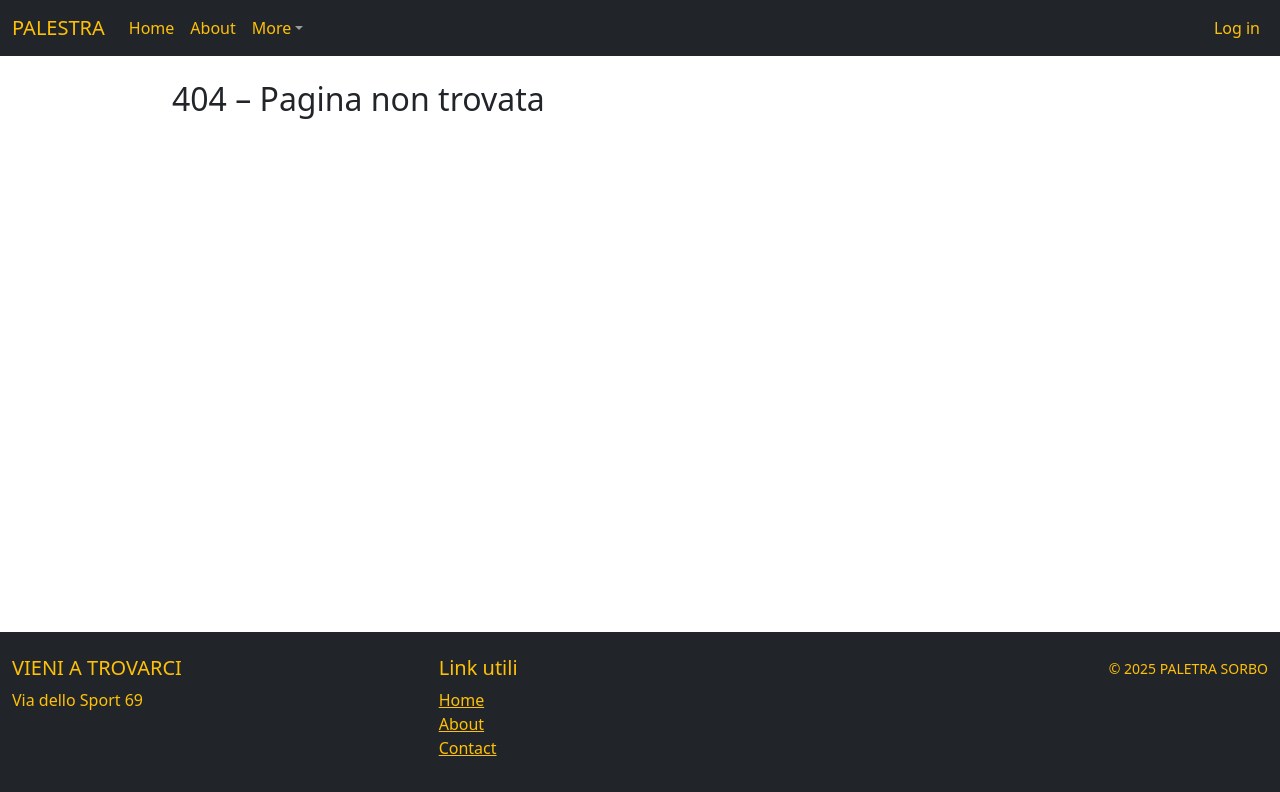
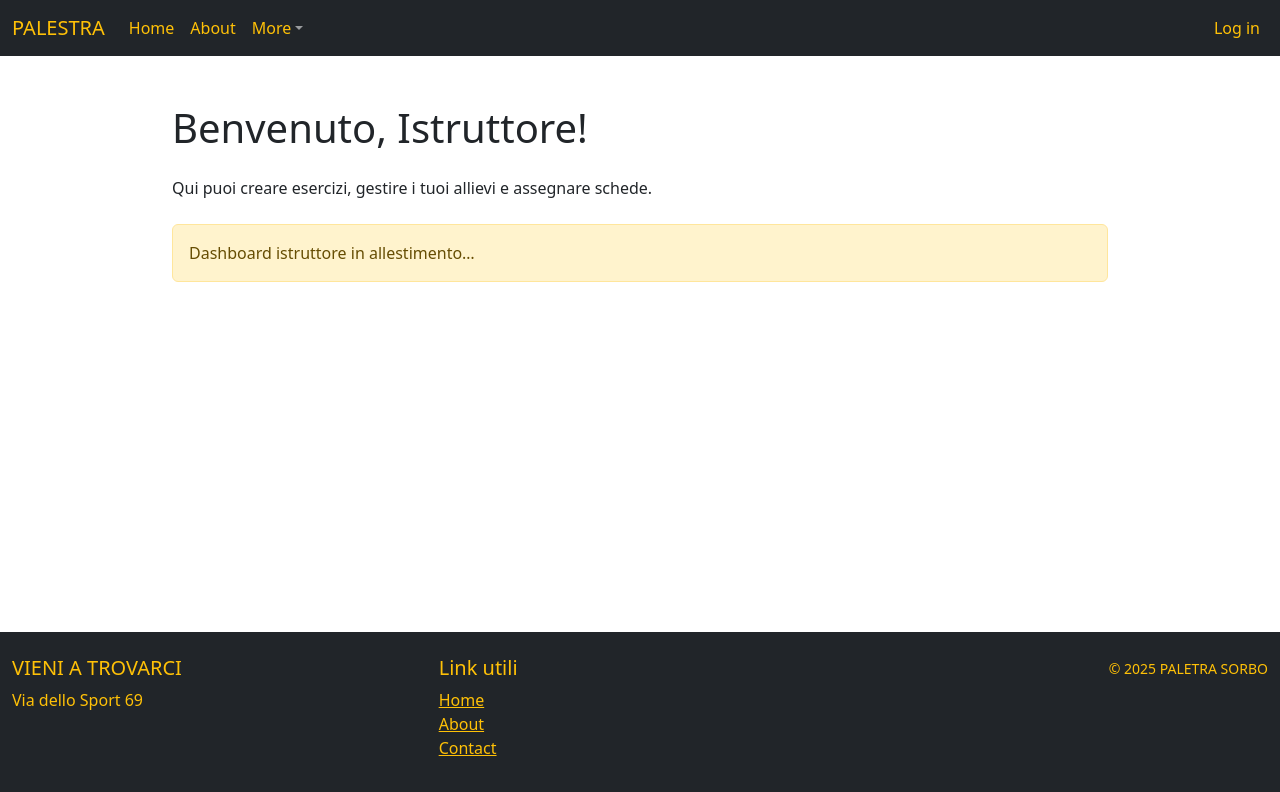
Before and after one commit to Pietrosor/CAPSTONE-FRONT, a React (Vite) app: page /istruttore in a window 1280 px wide. Before the commit this address had no page. Shown: the top 792 px of the page. Built offline with nearby package versions, Linux system fonts and the light colour scheme.

Commit message:
cliente e istruttore

```diff
--- a/src/App.tsx
+++ b/src/App.tsx
@@ -10,15 +10,20 @@ import Home from "./pages/Home"
 import About from "./pages/About"
 import Login from "./pages/Login"
 import Signup from "./pages/Signup"
+import ClienteDashboard from "./pages/ClienteDashboard"
+import IstruttoreDashboard from "./pages/IstruttoreDashboard"
 
 export default function App() {
   return (
     <Router>
       <Routes>
-        <Route element={<AuthLayout />}>
-          <Route path="/login" element={<Login />} />
-          <Route path="/signup" element={<Signup />} />
-        </Route>
+        {/* <Route element={<AuthLayout />}> */}
+        <Route path="/login" element={<Login />} />
+        <Route path="/signup" element={<Signup />} />
+
+        <Route path="/cliente" element={<ClienteDashboard />} />
+        <Route path="/istruttore" element={<IstruttoreDashboard />} />
+        {/* </Route> */}
         <Route element={<MainLayout />}>
           <Route path="/" element={<Home />} />
           <Route path="/about" element={<About />} />
--- /dev/null
+++ b/src/pages/ClienteDashboard.tsx
@@ -0,0 +1,21 @@
+import React from "react"
+import NavbarComponent from "../components/NavbarComponent"
+import FooterComponent from "../components/FooterComponents"
+
+export default function ClienteDashboard() {
+  return (
+    <div className="d-flex flex-column min-vh-100">
+      <NavbarComponent />
+
+      <main className="flex-grow-1 container py-5">
+        <h1 className="mb-4">Benvenuto, Cliente!</h1>
+        <p>Qui trovi la tua scheda di allenamento e i tuoi progressi.</p>
+        <div className="alert alert-info mt-4">
+          Scheda allenamento in arrivo…
+        </div>
+      </main>
+
+      <FooterComponent />
+    </div>
+  )
+}
--- /dev/null
+++ b/src/pages/IstruttoreDashboard.tsx
@@ -0,0 +1,23 @@
+import React from "react"
+import NavbarComponent from "../components/NavbarComponent"
+import FooterComponent from "../components/FooterComponents"
+
+export default function IstruttoreDashboard() {
+  return (
+    <div className="d-flex flex-column min-vh-100">
+      <NavbarComponent />
+
+      <main className="flex-grow-1 container py-5">
+        <h1 className="mb-4">Benvenuto, Istruttore!</h1>
+        <p>
+          Qui puoi creare esercizi, gestire i tuoi allievi e assegnare schede.
+        </p>
+        <div className="alert alert-warning mt-4">
+          Dashboard istruttore in allestimento…
+        </div>
+      </main>
+
+      <FooterComponent />
+    </div>
+  )
+}
--- a/src/pages/Signup.tsx
+++ b/src/pages/Signup.tsx
@@ -1,21 +1,28 @@
-// src/pages/Signup.tsx
 import React, { useState } from "react"
 import { Form, Button } from "react-bootstrap"
 import { Link, useNavigate } from "react-router-dom"
 import NavbarComponent from "../components/NavbarComponent"
+// Attenzione al nome del file: FooterComponent (singolare)
 import FooterComponent from "../components/FooterComponents"
 
 interface SignupForm {
   username: string
   password: string
+  role: "cliente" | "istruttore"
 }
 
 export default function Signup() {
   const navigate = useNavigate()
-  const [form, setForm] = useState<SignupForm>({ username: "", password: "" })
+  const [form, setForm] = useState<SignupForm>({
+    username: "",
+    password: "",
+    role: "cliente",
+  })
 
-  const handleChange = (e: React.ChangeEvent<HTMLInputElement>) => {
-    setForm({ ...form, [e.target.name]: e.target.value })
+  // accetta ora eventi da <input> e da <select>
+  const handleChange: React.ChangeEventHandler<any> = (e) => {
+    const { name, value } = e.target
+    setForm((prev) => ({ ...prev, [name]: value }))
   }
 
   const handleSubmit = (e: React.FormEvent) => {
@@ -56,6 +63,18 @@ export default function Signup() {
               />
             </Form.Group>
 
+            <Form.Group className="mb-3" controlId="signupRole">
+              <Form.Label>Seleziona il tuo ruolo</Form.Label>
+              <Form.Select
+                name="role"
+                value={form.role}
+                onChange={handleChange}
+              >
+                <option value="cliente">Cliente</option>
+                <option value="istruttore">Istruttore</option>
+              </Form.Select>
+            </Form.Group>
+
             <Button variant="success" type="submit" className="w-100">
               Registrati
             </Button>
```
